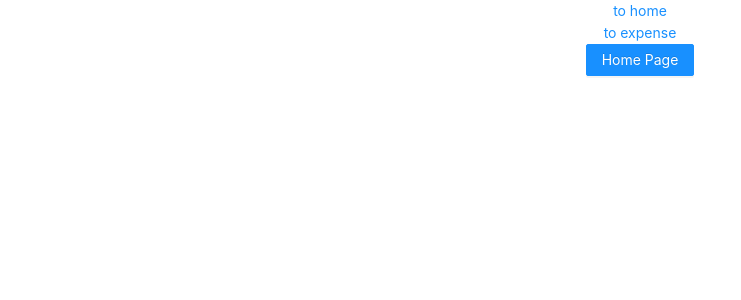
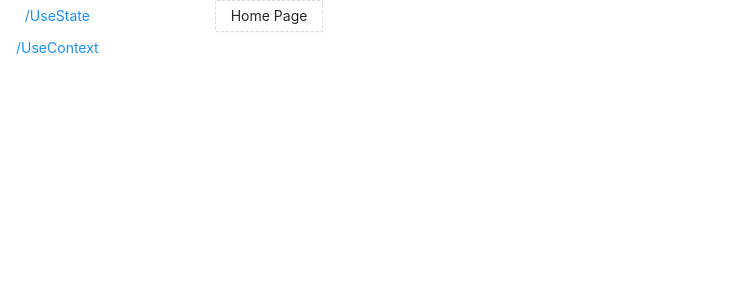
Before and after one commit to yangguansen/react-cli, a React app: page /home in a window 1280 px wide. Shown: the top 300 px of the page, without its empty margins (0-741 px from the left). Built offline with nearby package versions, Linux system fonts and the light colour scheme.

Commit message:
添加案例

```diff
--- a/config/webpack.config.js
+++ b/config/webpack.config.js
@@ -338,8 +338,7 @@ module.exports = function(webpackEnv) {
                 resolvePluginsRelativeTo: __dirname,
 								emitError: isEnvDevelopment,
 								emitWarning: isEnvDevelopment,
-								configFile: '.eslintrc.json',
-                fix: true
+								configFile: '.eslintrc.json'
               },
               loader: require.resolve('eslint-loader'),
             },
--- a/src/App.css
+++ b/src/App.module.scss
@@ -1,5 +1,6 @@
 .App {
   text-align: center;
+  display: flex;
 }
 
 .App-logo {
@@ -36,3 +37,9 @@
     transform: rotate(360deg);
   }
 }
+
+.menu{
+  display: flex;
+  flex-direction: column;
+  margin-right: 100px;
+}
--- a/src/App.tsx
+++ b/src/App.tsx
@@ -1,30 +1,46 @@
 import React from 'react';
-import './App.css';
+import styles from './App.module.scss';
 import 'antd/dist/antd.css';
 import HomePage from './home/index';
-import { BrowserRouter as Router, Route, Switch, Link } from 'react-router-dom';
+import { Route, Switch, withRouter, RouteComponentProps } from 'react-router-dom';
 import ExpensePage from './expense';
+import { Button } from 'antd';
+import appRoute from './route/index';
 
-function App( ) {
+function App( props: RouteComponentProps ) {
 
+	const toPage = ( page: string ): void => {
+		props.history.push( page );
+	};
 
 	return (
-		<div className="App">
 
-			<Router>
-				<Link to='/home'>to home</Link>
-				<br/>
-				<Link to='/expense'>to expense</Link>
-				<Switch>
-					<Route path="/home" component={HomePage}></Route>
-					<Route path="/expense" component={ExpensePage}></Route>
-				</Switch>
+		<div className={styles.App}>
+			<div className={styles.menu}>
+				{
+					appRoute.map( ( { path, component } ) => {
+						return (
+							<Button type="link" onClick={( event: React.MouseEvent ) => toPage( path )} key={path}>{path}</Button>
+						);
+					} )
+				}
+			</div>
 
-			</Router>
+			<Switch>
+				<Route path="/home" component={HomePage}></Route>
+				<Route path="/expense" component={ExpensePage}></Route>
+				{
+					appRoute.map( ( { path, component } ) => {
+						return (
+							<Route path={path} component={component} key={path}></Route>
+						);
+					} )
+				}
+			</Switch>
 		</div>
 
+	);
 
-	);
 }
 
-export default App;
+export default withRouter( App );
--- a/src/expense/index.tsx
+++ b/src/expense/index.tsx
@@ -1,9 +1,17 @@
-import React from 'react';
+import React, { useContext } from 'react';
+import myContext from '../pages/UseContext/contextProperty';
 
-class ExpensePage extends React.Component {
-	render() {
-		return <div>Expense Page</div>;
-	}
+function ExpensePage() {
+
+	const count = useContext( myContext );
+	console.log( count );
+	return (
+		<div>
+			<p>expense: You clicked {count} times</p>
+
+		</div>
+	);
+
 }
 
 export default ExpensePage;
--- a/src/home/index.tsx
+++ b/src/home/index.tsx
@@ -1,12 +1,15 @@
 import React from 'react';
 import { Button } from 'antd';
+import { RouteComponentProps } from 'react-router';
 
-class HomePage extends React.Component {
+class HomePage extends React.Component<RouteComponentProps> {
 	render() {
-		console.log( 112 );
 		return (
 			<div>
-				<Button type="primary">Home Page</Button>
+				<Button type="dashed" onClick={( event: React.MouseEvent ) => this.props.history.push( '/expense' )}>
+					Home Page
+				</Button>
+
 			</div>
 		);
 	}
--- a/src/index.tsx
+++ b/src/index.tsx
@@ -3,9 +3,11 @@ import ReactDOM from 'react-dom';
 import './index.css';
 import App from './App';
 import * as serviceWorker from './serviceWorker';
-
+import { BrowserRouter as Router } from 'react-router-dom';
 ReactDOM.render(
-	<App />,
+	<Router>
+		<App />
+	</Router>,
 	document.getElementById( 'root' )
 );
 
--- /dev/null
+++ b/src/pages/UseContext/child.tsx
@@ -0,0 +1,15 @@
+import React, { useContext } from 'react';
+import myContext from './contextProperty';
+
+function ChildComponent() {
+
+	const property = useContext( myContext );
+	return (
+		<div>
+			<p>子组件: You clicked {property.count} times</p>
+		</div>
+	);
+
+}
+
+export default ChildComponent;
--- /dev/null
+++ b/src/pages/UseContext/contextProperty.ts
@@ -0,0 +1,6 @@
+import { createContext } from 'react';
+
+const initConfig = { count: 0 };
+const myContext = createContext<Partial<{count: number}>>( initConfig );
+export default myContext;
+export const initProperty = initConfig;
--- /dev/null
+++ b/src/pages/UseContext/index.tsx
@@ -0,0 +1,27 @@
+import React, { useState } from 'react';
+import { Button } from 'antd';
+import myContext, { initProperty } from './contextProperty';
+import ChildComponent from './child';
+
+function UseContextPage() {
+	/**
+	 * useContext用于组件树传递props，避免了多级组件传参时中间组件的传递，一旦声明，子级组件皆可获取props
+	 * 获取时，子组件会获取离子级最接近层级的Context
+	 */
+
+	const [ property, setProperty ] = useState( initProperty );
+
+	return (
+		<myContext.Provider value={property}>
+			<div>
+				<Button type="primary" onClick={() => setProperty( { count: property.count + 1 } )}> Click</Button>
+				<p>父组件：You clicked {property.count} times</p>
+				<ChildComponent/>
+			</div>
+		</myContext.Provider>
+
+	);
+
+}
+
+export default UseContextPage;
--- /dev/null
+++ b/src/pages/UseState/index.tsx
@@ -0,0 +1,20 @@
+import React, { useState } from 'react';
+import { Button } from 'antd';
+
+function UseStatePage() {
+	/**
+	 * useState用于声明当前函数组件中的状态，以及设置该变量的setter,参数为状态初始值
+	 */
+
+	const [ count, setCount ] = useState( 0 );
+
+	return (
+		<div>
+			<Button type="primary" onClick={() => setCount( count + 1 )}> Click</Button>
+			<p>You clicked {count} times</p>
+		</div>
+	);
+
+}
+
+export default UseStatePage;
--- /dev/null
+++ b/src/route/index.ts
@@ -0,0 +1,13 @@
+import UseStatePage from '../pages/UseState';
+import UseContextPage from '../pages/UseContext';
+
+export default [
+	{
+		path: '/UseState',
+		component: UseStatePage
+	},
+	{
+		path: '/UseContext',
+		component: UseContextPage
+	}
+];
```
Also changed, not shown: package.json (+8 -7 lines), 1 other file (tests, documents, lock files or other folders).
